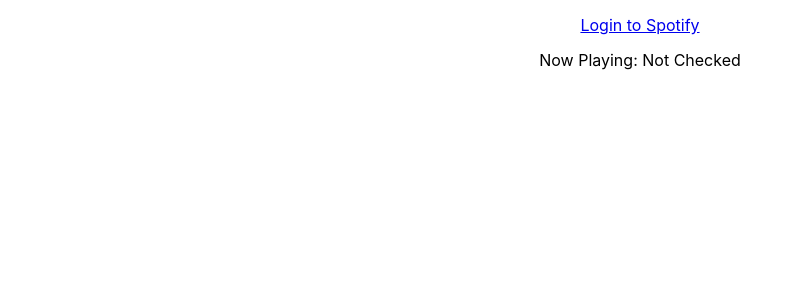
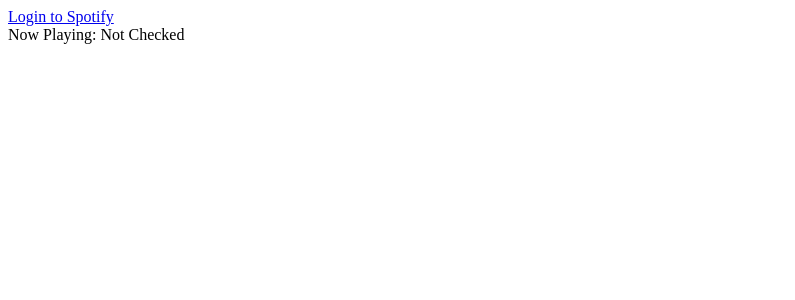
Before and after one commit to drakewilcox/nine-point-never, a React (Create React App) app in the folder client/: page / in a window 1280 px wide. Shown: the top 300 px of the page, without its empty margins (0-795 px from the left). Built offline with nearby package versions, Linux system fonts and the light colour scheme; what spotify-web-api-js would draw is missing.

Commit message:
research how the login tokens are working and move app.js to components.

```diff
--- a/client/src/App.css
+++ /dev/null
@@ -1,42 +0,0 @@
-.App {
-  text-align: center;
-}
-
-.App-logo {
-  height: 40vmin;
-  pointer-events: none;
-}
-
-@media (prefers-reduced-motion: no-preference) {
-  .App-logo {
-    animation: App-logo-spin infinite 20s linear;
-  }
-}
-
-.App-header {
-  background-color: #282c34;
-  min-height: 100vh;
-  display: flex;
-  flex-direction: column;
-  align-items: center;
-  justify-content: center;
-  font-size: calc(10px + 2vmin);
-  color: white;
-}
-
-.App-link {
-  color: #61dafb;
-}
-
-@keyframes App-logo-spin {
-  from {
-    transform: rotate(0deg);
-  }
-  to {
-    transform: rotate(360deg);
-  }
-}
-
-div, button {
-  margin: 15px;
-}
--- a/client/src/App.js
+++ b/client/src/components/App.js
@@ -1,5 +1,4 @@
 import React, { Component } from 'react';
-import './App.css';
 
 import SpotifyWebApi from 'spotify-web-api-js';
 const spotifyApi = new SpotifyWebApi();
--- a/client/src/index.css
+++ /dev/null
@@ -1,13 +0,0 @@
-body {
-  margin: 0;
-  font-family: -apple-system, BlinkMacSystemFont, 'Segoe UI', 'Roboto', 'Oxygen',
-    'Ubuntu', 'Cantarell', 'Fira Sans', 'Droid Sans', 'Helvetica Neue',
-    sans-serif;
-  -webkit-font-smoothing: antialiased;
-  -moz-osx-font-smoothing: grayscale;
-}
-
-code {
-  font-family: source-code-pro, Menlo, Monaco, Consolas, 'Courier New',
-    monospace;
-}
--- a/client/src/index.js
+++ b/client/src/index.js
@@ -1,8 +1,7 @@
 import React from 'react';
 import ReactDOM from 'react-dom';
-import './index.css';
-import App from './App';
-import * as serviceWorker from './serviceWorker';
+import App from './components/App';
+
 
 ReactDOM.render(
   <React.StrictMode>
@@ -10,8 +9,3 @@ ReactDOM.render(
   </React.StrictMode>,
   document.getElementById('root')
 );
-
-// If you want your app to work offline and load faster, you can change
-// unregister() to register() below. Note this comes with some pitfalls.
-// Learn more about service workers: https://bit.ly/CRA-PWA
-serviceWorker.unregister();
```
Also changed, not shown: client/src/setupTests.js (deleted, +0 -5 lines), client/src/logo.svg (deleted), 1 other file (tests, documents, lock files or other folders).
